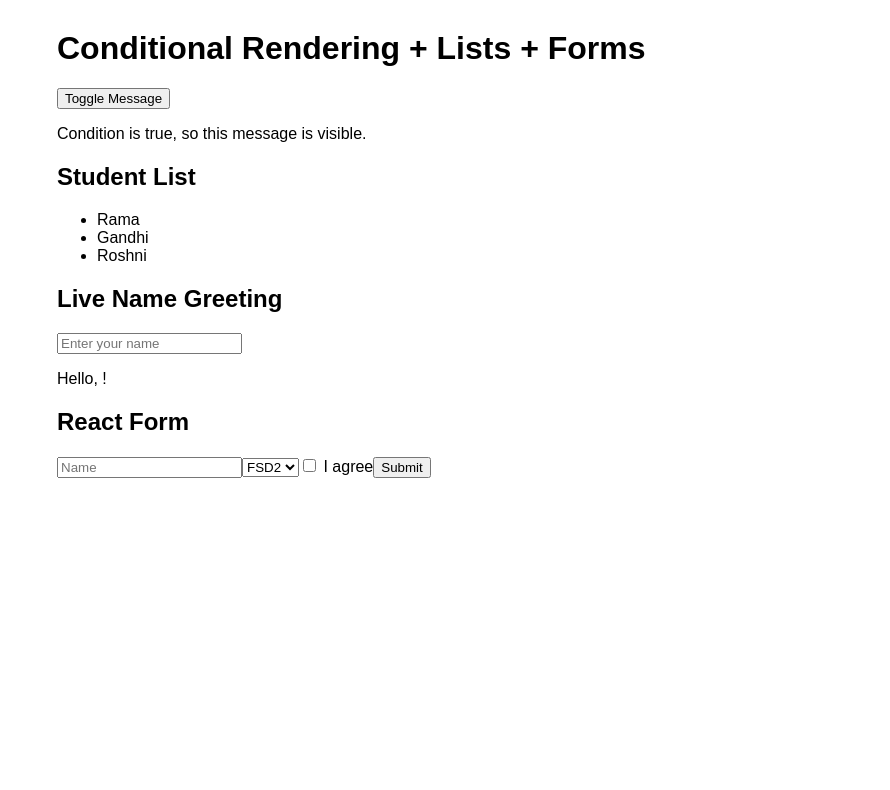
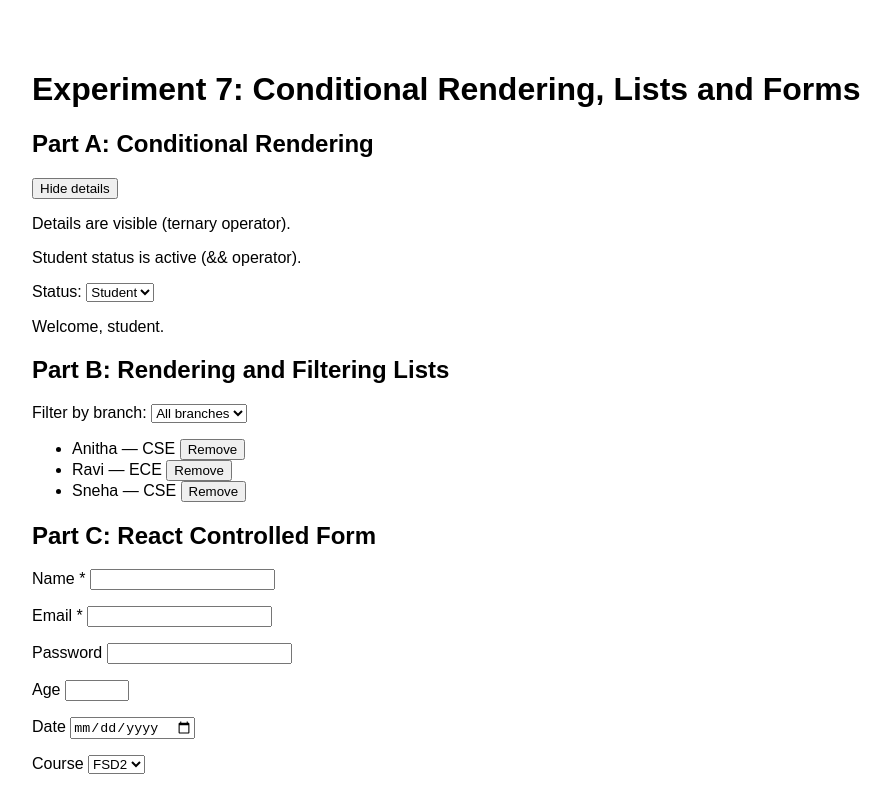
Before and after one commit to shiva31rama-cell/FSD2-LAB-SYLLABUS, a React (Vite) app in the folder 07-react-conditional-lists-forms/: page / in a window 1280 px wide. Shown: the top 790 px of the page, without its empty margins (183-1073 px from the left). Built offline with nearby package versions, Linux system fonts and the light colour scheme.

Commit message:
feat: align experiments with official lab handouts

```diff
--- a/07-react-conditional-lists-forms/src/main.jsx
+++ b/07-react-conditional-lists-forms/src/main.jsx
@@ -1,114 +1,106 @@
-import React, { useState } from 'react';
+import { useState } from 'react';
 import { createRoot } from 'react-dom/client';
 
-// ------------------------------------------------------------
-// Controlled input + live greeting
-// ------------------------------------------------------------
+const initialStudents = [
+  { id: 1, name: 'Anitha', branch: 'CSE' },
+  { id: 2, name: 'Ravi', branch: 'ECE' },
+  { id: 3, name: 'Sneha', branch: 'CSE' },
+];
 
-function EventDemo() {
-  const [name, setName] = useState('');
-
-  function handleNameChange(event) {
-    setName(event.target.value);
-  }
-
+function ConditionalDemo() {
+  const [showDetails, setShowDetails] = useState(true);
+  const [status, setStatus] = useState('student');
   return (
     <section>
-      <h2>Live Name Greeting</h2>
-
-      <input
-        type="text"
-        placeholder="Enter your name"
-        value={name}
-        onChange={handleNameChange}
-      />
-
-      <p>Hello, {name}!</p>
+      <h2>Part A: Conditional Rendering</h2>
+      <button onClick={() => setShowDetails((current) => !current)}>
+        {showDetails ? 'Hide details' : 'Show details'}
+      </button>
+      {showDetails ? <p>Details are visible (ternary operator).</p> : <p>Details are hidden.</p>}
+      {status === 'student' && <p>Student status is active (&& operator).</p>}
+      <label>Status: <select value={status} onChange={(event) => setStatus(event.target.value)}>
+        <option value="student">Student</option><option value="staff">Staff</option><option value="guest">Guest</option>
+      </select></label>
+      <p>{status === 'student' ? 'Welcome, student.' : status === 'staff' ? 'Welcome, staff member.' : 'Welcome, guest.'}</p>
     </section>
   );
 }
 
-// ------------------------------------------------------------
-// Main App component
-// ------------------------------------------------------------
-
-function App() {
-  const [show, setShow] = useState(true);
-  const [name, setName] = useState('');
-  const [course, setCourse] = useState('FSD2');
-
-  const students = ['Rama', 'Gandhi', 'Roshni'];
-
-  function toggleMessage() {
-    setShow(!show);
-  }
-
-  function handleSubmit(event) {
-    event.preventDefault();
-
-    alert('Name: ' + name + '\nCourse: ' + course);
-  }
-
+function StudentList() {
+  const [students, setStudents] = useState(initialStudents);
+  const [filter, setFilter] = useState('ALL');
+  const visibleStudents = students.filter((student) => filter === 'ALL' || student.branch === filter);
   return (
-    <main
-      style={{
-        fontFamily: 'Arial, sans-serif',
-        maxWidth: '800px',
-        margin: '30px auto',
-        padding: '0 20px',
-      }}
-    >
-      <h1>Conditional Rendering + Lists + Forms</h1>
-
-      {/* Conditional rendering */}
-      <button onClick={toggleMessage}>Toggle Message</button>
-
-      {show && <p>Condition is true, so this message is visible.</p>}
-
-      {/* Rendering a list */}
-      <h2>Student List</h2>
-
-      <ul>
-        {students.map((student) => (
-          <li key={student}>{student}</li>
-        ))}
-      </ul>
-
-      {/* Additional controlled-input example */}
-      <EventDemo />
-
-      {/* React form */}
-      <h2>React Form</h2>
-
-      <form onSubmit={handleSubmit}>
-        <input
-          type="text"
-          placeholder="Name"
-          value={name}
-          onChange={(event) => setName(event.target.value)}
-        />
-
-        <select
-          value={course}
-          onChange={(event) => setCourse(event.target.value)}
-        >
-          <option value="FSD2">FSD2</option>
-          <option value="CN">CN</option>
-          <option value="OS">OS</option>
-        </select>
-
-        <label>
-          <input type="checkbox" /> I agree
-        </label>
-
-        <button type="submit">Submit</button>
-      </form>
-    </main>
+    <section>
+      <h2>Part B: Rendering and Filtering Lists</h2>
+      <label>Filter by branch: <select value={filter} onChange={(event) => setFilter(event.target.value)}>
+        <option value="ALL">All branches</option><option value="CSE">CSE</option><option value="ECE">ECE</option>
+      </select></label>
+      {visibleStudents.length === 0 ? <p>No students match this filter.</p> : (
+        <ul>{visibleStudents.map((student) => (
+          <li key={student.id}>{student.name} — {student.branch}{' '}
+            <button onClick={() => setStudents((current) => current.filter((item) => item.id !== student.id))}>Remove</button>
+          </li>
+        ))}</ul>
+      )}
+    </section>
   );
 }
 
-// ------------------------------------------------------------
-// Render React application
-// ------------------------------------------------------------
+function StudentForm() {
+  const emptyForm = { name: '', email: '', password: '', age: '', date: '', course: 'FSD2', gender: 'Prefer not to say', agreed: false, comments: '' };
+  const [form, setForm] = useState(emptyForm);
+  const [errors, setErrors] = useState({});
+  const [submitted, setSubmitted] = useState(false);
+  function updateField(event) {
+    const { name, value, type, checked } = event.target;
+    setForm((current) => ({ ...current, [name]: type === 'checkbox' ? checked : value }));
+  }
+  function handleSubmit(event) {
+    event.preventDefault();
+    const nextErrors = {};
+    if (!form.name.trim()) nextErrors.name = 'Name is required.';
+    if (!form.email.includes('@')) nextErrors.email = 'Enter a valid email address.';
+    if (!form.agreed) nextErrors.agreed = 'Please confirm the checkbox.';
+    setErrors(nextErrors);
+    setSubmitted(Object.keys(nextErrors).length === 0);
+  }
+  function resetForm() {
+    setForm({ ...emptyForm }); setErrors({}); setSubmitted(false);
+  }
+  return (
+    <section>
+      <h2>Part C: React Controlled Form</h2>
+      <form onSubmit={handleSubmit} noValidate>
+        <p><label>Name * <input name="name" value={form.name} onChange={updateField} /></label></p>
+        {errors.name && <p role="alert">{errors.name}</p>}
+        <p><label>Email * <input type="email" name="email" value={form.email} onChange={updateField} /></label></p>
+        {errors.email && <p role="alert">{errors.email}</p>}
+        <p><label>Password <input type="password" name="password" value={form.password} onChange={updateField} /></label></p>
+        <p><label>Age <input type="number" name="age" min="1" max="120" value={form.age} onChange={updateField} /></label></p>
+        <p><label>Date <input type="date" name="date" value={form.date} onChange={updateField} /></label></p>
+        <p><label>Course <select name="course" value={form.course} onChange={updateField}>
+          <option>FSD2</option><option>CN</option><option>OS</option>
+        </select></label></p>
+        <fieldset><legend>Gender</legend>
+          {['Female', 'Male', 'Prefer not to say'].map((value) => (
+            <label key={value}><input type="radio" name="gender" value={value} checked={form.gender === value} onChange={updateField} />{value}</label>
+          ))}
+        </fieldset>
+        <p><label><input type="checkbox" name="agreed" checked={form.agreed} onChange={updateField} /> I confirm the information is correct *</label></p>
+        {errors.agreed && <p role="alert">{errors.agreed}</p>}
+        <p><label>Comments <textarea name="comments" value={form.comments} onChange={updateField} rows="3" /></label></p>
+        <button type="submit">Submit</button> <button type="button" onClick={resetForm}>Reset</button>
+      </form>
+      {submitted && <p role="status">Form submitted successfully for {form.name} ({form.course}).</p>}
+    </section>
+  );
+}
 
+function App() {
+  return <main style={{ fontFamily: 'Arial, sans-serif', maxWidth: 850, margin: '30px auto', padding: 20 }}>
+    <h1>Experiment 7: Conditional Rendering, Lists and Forms</h1>
+    <ConditionalDemo /><StudentList /><StudentForm />
+  </main>;
+}
 createRoot(document.getElementById('root')).render(<App />);
```
